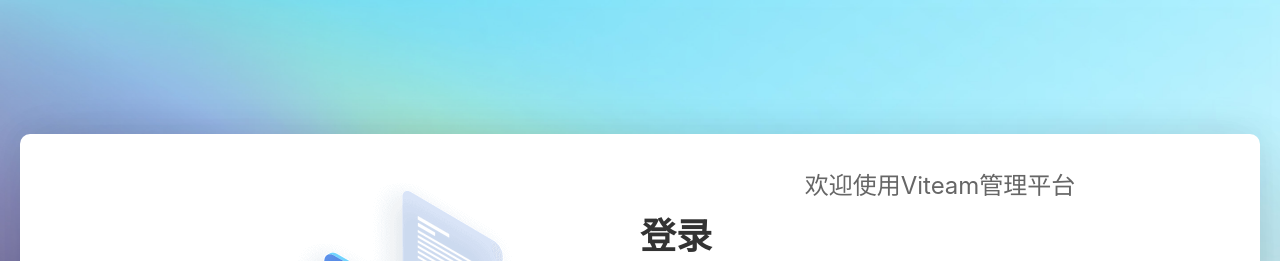
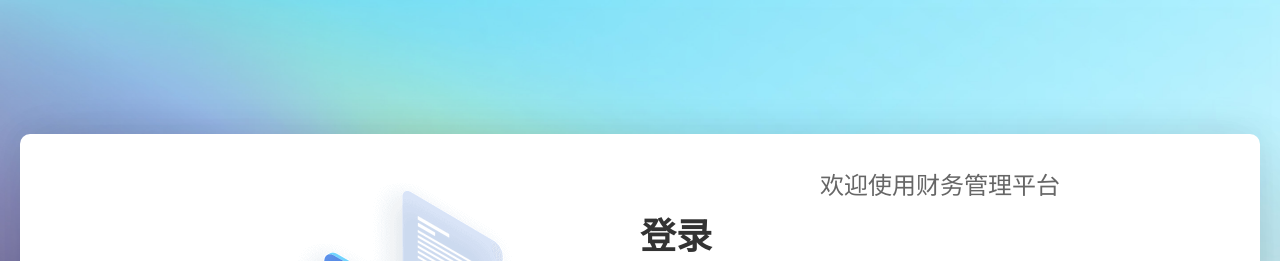
Before and after one commit to gaofeng222/r18viteadmin, a React (Vite) app: page /login in a window 1280 px wide. Shown: the top 261 px of the page. Built offline with nearby package versions, Linux system fonts and the light colour scheme.

Commit message:
fix:优化系统名字

```diff
--- a/src/pages/login/index.tsx
+++ b/src/pages/login/index.tsx
@@ -45,7 +45,7 @@ function Login() {
           <Col span={12}>
             <div className={style['right-content']}>
               <p className={style['login-form-title']}>
-                欢迎使用<span>Viteam</span>管理平台
+                欢迎使用<span>财务</span>管理平台
               </p>
               <h2>登录</h2>
               <Form
```
